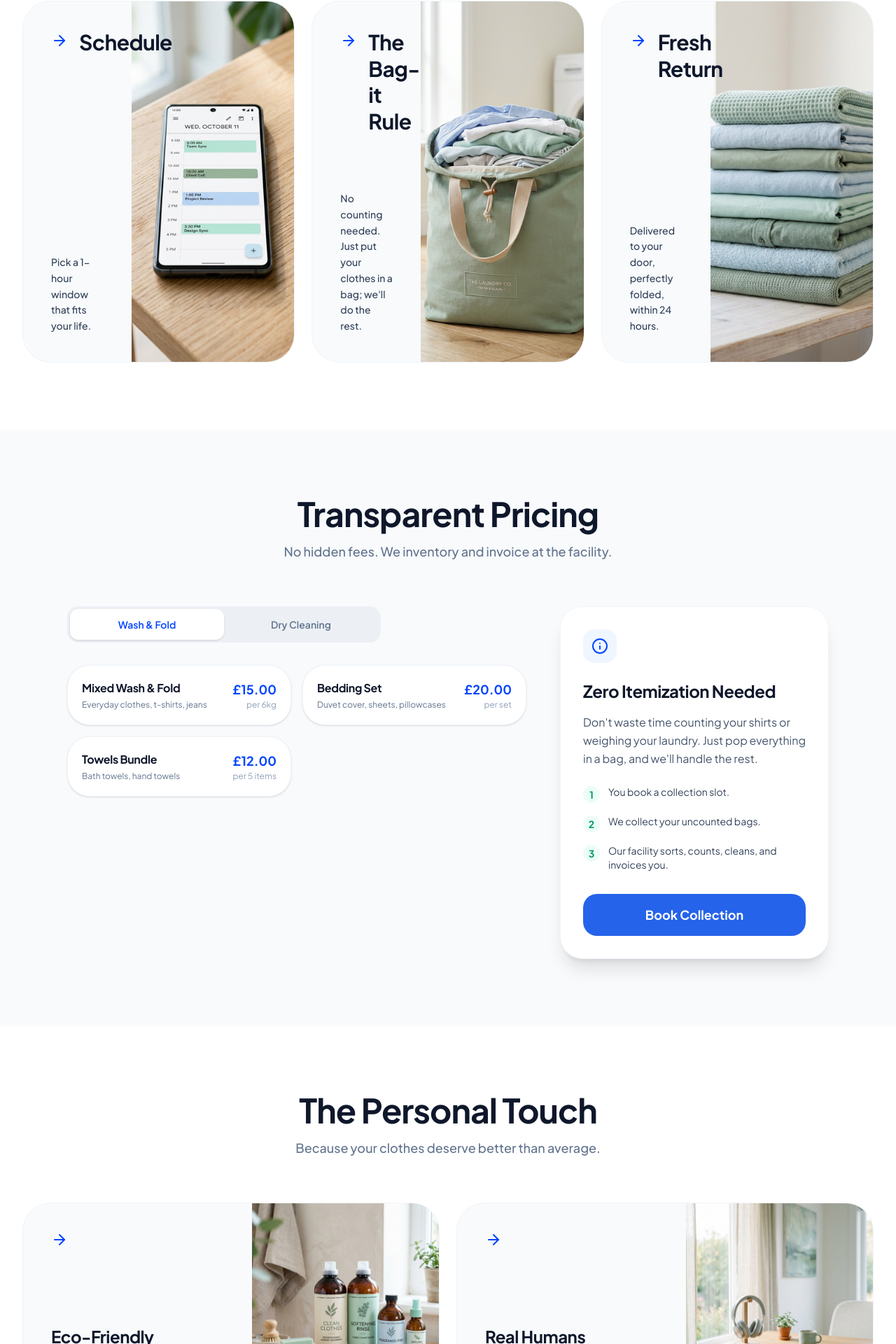
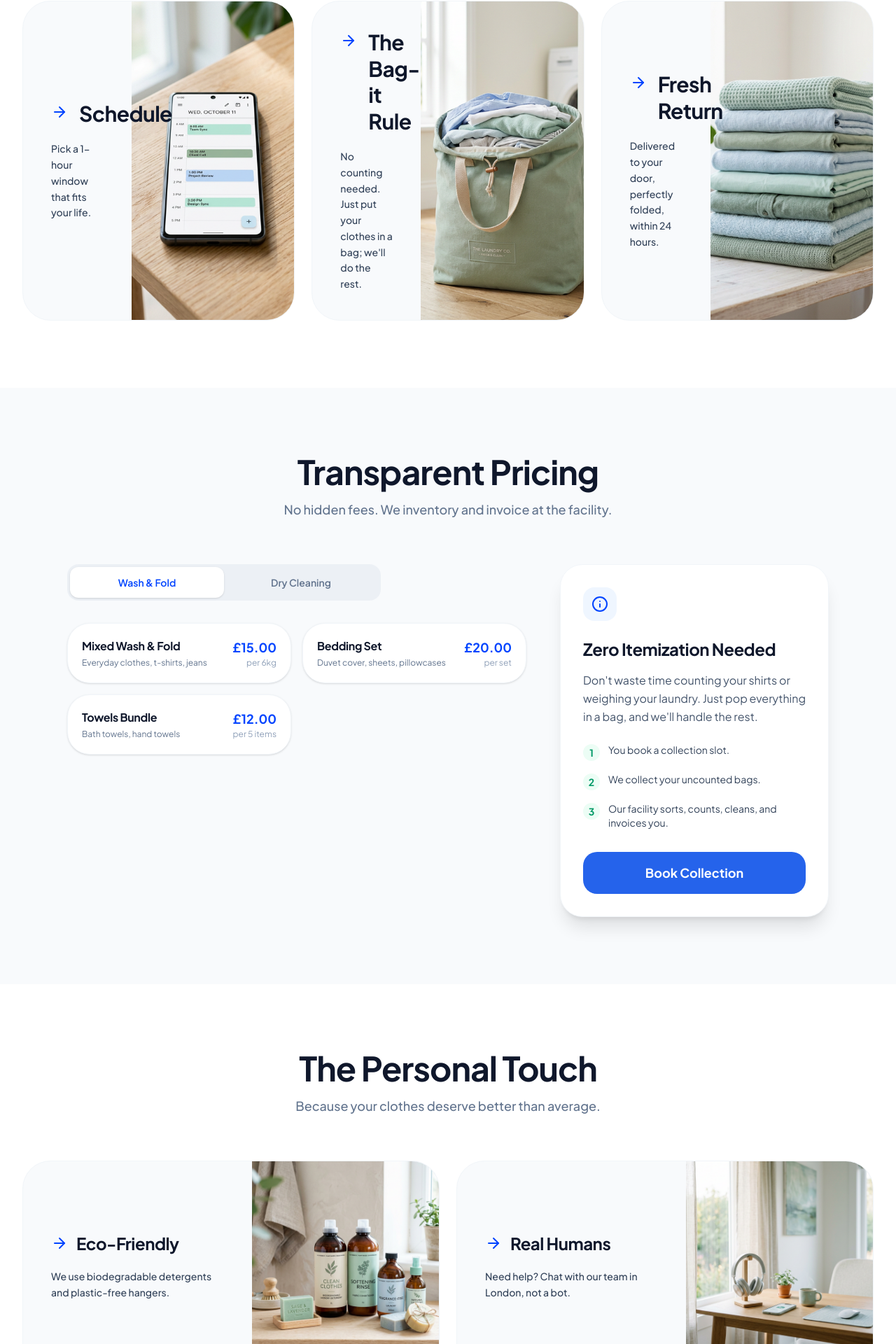
Before and after one commit to darshan2212001/laundry-service, a React (Vite) app: page / in a window 1280 px wide. Shown: the part 1208-3128 px from the top of the page at 70% size. Built offline with nearby package versions, Linux system fonts and the light colour scheme.

Commit message:
style: align arrows with headers and reduce gaps in feature cards

```diff
--- a/src/components/ProcessSteps.tsx
+++ b/src/components/ProcessSteps.tsx
@@ -47,9 +47,9 @@ export default function ProcessSteps() {
               className="relative overflow-hidden bg-[#F8FAFC] border border-slate-100 rounded-[2.5rem] flex flex-col md:flex-row group hover:shadow-2xl hover:shadow-[#0044FF]/10 transition-shadow"
             >
               {/* Content Overlay */}
-              <div className="relative z-10 flex flex-col justify-between w-full md:w-[40%] p-8 md:p-10 order-2 md:order-1 min-h-[220px] md:min-h-[380px]">
+              <div className="relative z-10 flex flex-col justify-center w-full md:w-[40%] p-8 md:p-10 order-2 md:order-1 min-h-[220px] md:min-h-[380px]">
                 {/* Top Section: Arrow & Headline */}
-                <div className="flex items-start gap-4">
+                <div className="flex items-start gap-4 mb-3">
                   <ArrowRight className="w-6 h-6 text-[#0044FF] group-hover:translate-x-2 transition-transform duration-300 mt-1 flex-shrink-0" />
                   <h3 className="text-2xl md:text-3xl font-bold text-slate-900 tracking-tight leading-tight">
                     {step.title}
@@ -57,7 +57,7 @@ export default function ProcessSteps() {
                 </div>
 
                 {/* Bottom Section: Description */}
-                <div className="mt-8 md:mt-auto md:pt-20">
+                <div className="mt-2">
                   <p className="text-slate-700 font-medium leading-relaxed text-sm">
                     {step.description}
                   </p>
--- a/src/components/WhyUs.tsx
+++ b/src/components/WhyUs.tsx
@@ -49,15 +49,15 @@ export default function WhyUs() {
               className="relative overflow-hidden bg-[#F8FAFC] border border-slate-100 rounded-[2.5rem] flex flex-col md:flex-row group hover:shadow-2xl hover:shadow-[#0044FF]/10 transition-shadow"
             >
               {/* Text / Overlay Container */}
-              <div className="relative z-10 flex flex-col justify-between w-full md:w-[55%] p-8 md:p-10 order-2 md:order-1 min-h-[200px] md:min-h-[300px]">
-                <div>
-                  <ArrowRight className="w-6 h-6 text-[#0044FF] group-hover:translate-x-2 transition-all duration-300" />
+              <div className="relative z-10 flex flex-col justify-center w-full md:w-[55%] p-8 md:p-10 order-2 md:order-1 min-h-[200px] md:min-h-[300px]">
+                <div className="flex items-start gap-3 mb-3">
+                  <ArrowRight className="w-6 h-6 text-[#0044FF] group-hover:translate-x-2 transition-transform duration-300 mt-1 flex-shrink-0" />
+                  <h3 className="text-2xl font-bold text-slate-900 tracking-tight">
+                    {feature.title}
+                  </h3>
                 </div>
 
-                <div className="mt-8 md:mt-auto md:pt-16">
-                  <h3 className="text-2xl font-bold text-slate-900 mb-2 tracking-tight">
-                    {feature.title}
-                  </h3>
+                <div className="mt-2">
                   <p className="text-slate-700 font-medium leading-relaxed text-sm">
                     {feature.description}
                   </p>
```
